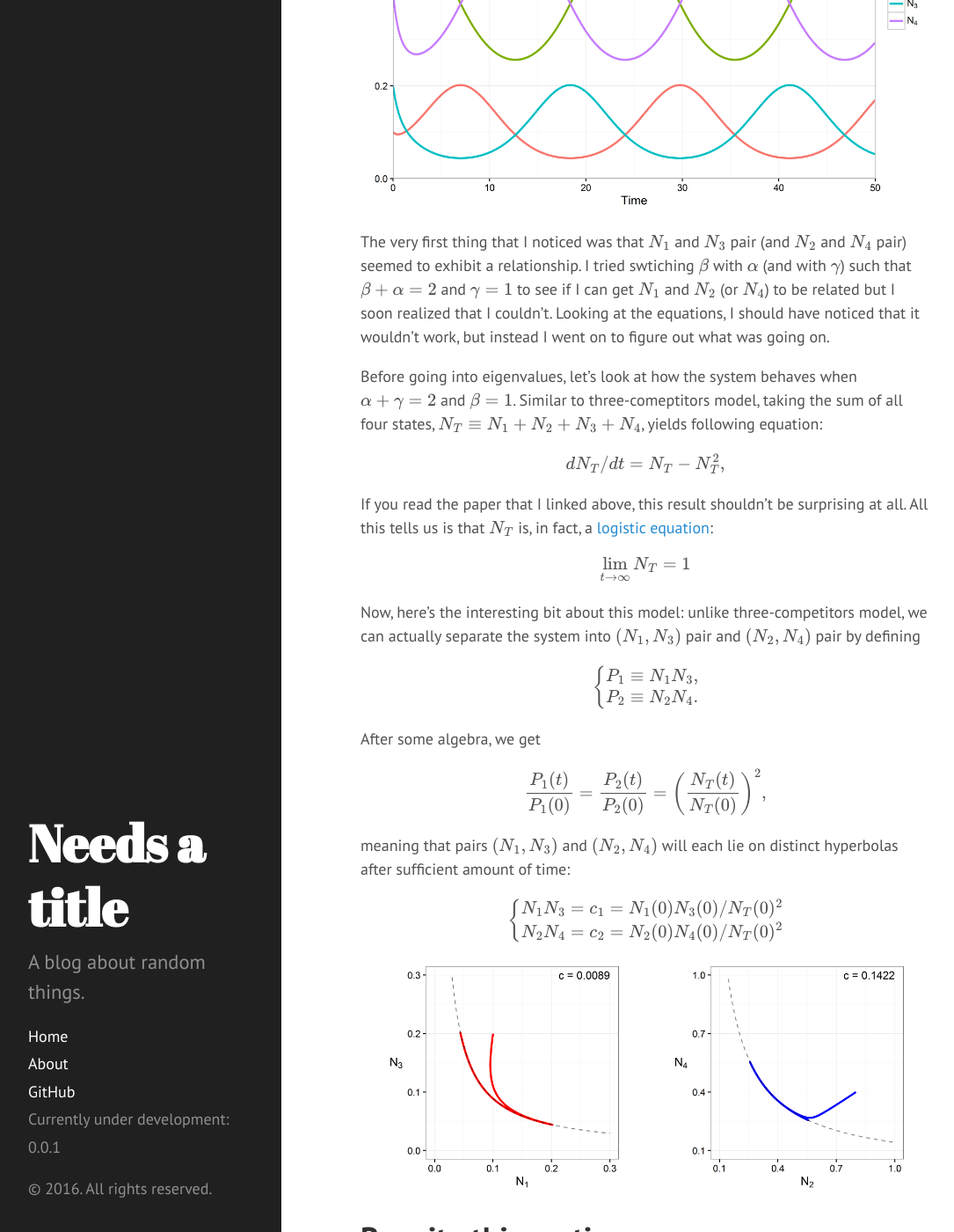
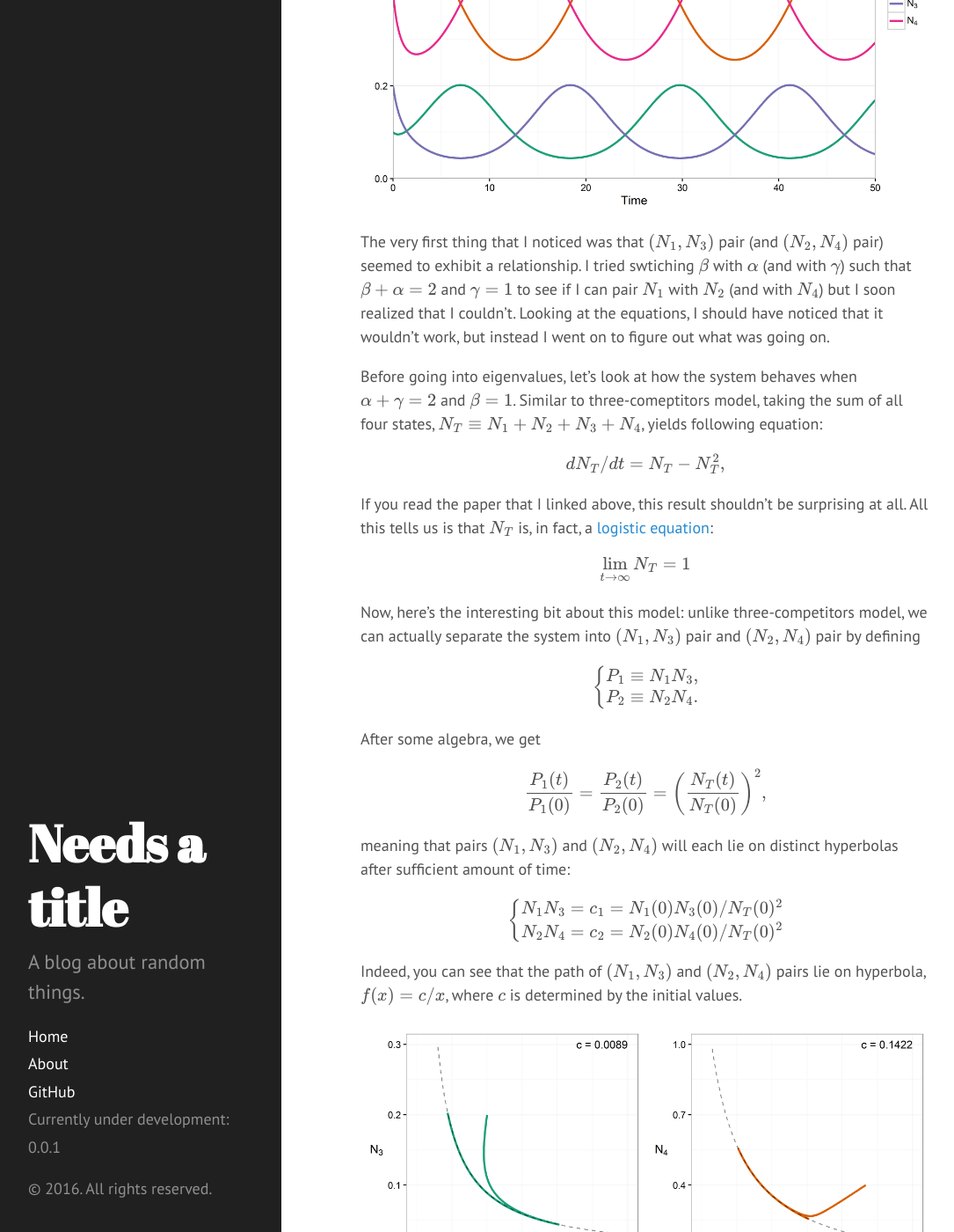
Before and after one commit to parksw3/parksw3.github.io, a Jekyll site: the page built from _posts/2016-10-24-competition-model.md, in a window 1280 px wide and 1400 px high, scrolled down 893 px. Shown: the whole window at 88% size, without its empty margins (4-1089 px from the left). Built offline with Jekyll 4.4.1, drawn with Linux system fonts in a browser that asks for light colours; formulas are drawn with MathJax 3.

Commit message:
new plots

```diff
--- a/_posts/2016-10-24-competition-model.md
+++ b/_posts/2016-10-24-competition-model.md
@@ -18,7 +18,7 @@ While trying out different parameters, I noticed that this system exhibits a cyc
 
 ![fig1]({{ site.url }}/assets/2016-10-24-competition-model/dynamics.png)
 
-The very first thing that I noticed was that $N_1$ and $N_3$ pair (and $N_2$ and $N_4$ pair) seemed to exhibit a relationship. I tried swtiching $\beta$ with $\alpha$ (and with $\gamma$) such that $\beta + \alpha = 2$ and $\gamma = 1$ to see if I can get $N_1$ and $N_2$ (or $N_4$) to be related but I soon realized that I couldn't. Looking at the equations, I should have noticed that it wouldn't work, but instead I went on to figure out what was going on.
+The very first thing that I noticed was that $(N_1, N_3)$ pair (and $(N_2, N_4)$ pair) seemed to exhibit a relationship. I tried swtiching $\beta$ with $\alpha$ (and with $\gamma$) such that $\beta + \alpha = 2$ and $\gamma = 1$ to see if I can pair $N_1$ with $N_2$ (and with $N_4$) but I soon realized that I couldn't. Looking at the equations, I should have noticed that it wouldn't work, but instead I went on to figure out what was going on.
 
 Before going into eigenvalues, let's look at how the system behaves when $\alpha + \gamma = 2$ and $\beta = 1$. Similar to three-comeptitors model, taking the sum of all four states, $N_T \equiv N_1 + N_2 + N_3 + N_4$, yields following equation:
 
@@ -57,6 +57,8 @@ N_1 N_3 = c_1 = N_1 (0) N_3 (0)/N_T(0)^2\\
 N_2 N_4 = c_2 = N_2 (0) N_4 (0)/N_T(0)^2
 \end{cases}
 $$
+
+Indeed, you can see that the path of $(N_1, N_3)$ and $(N_2, N_4)$ pairs lie on hyperbola, $f(x) = c/x$, where $c$ is determined by the initial values.
 
 ![fig2]({{ site.url }}/assets/2016-10-24-competition-model/phase.png)
 
```
Also changed, not shown: assets/2016-10-24-competition-model/dynamics.png, assets/2016-10-24-competition-model/phase.png.
